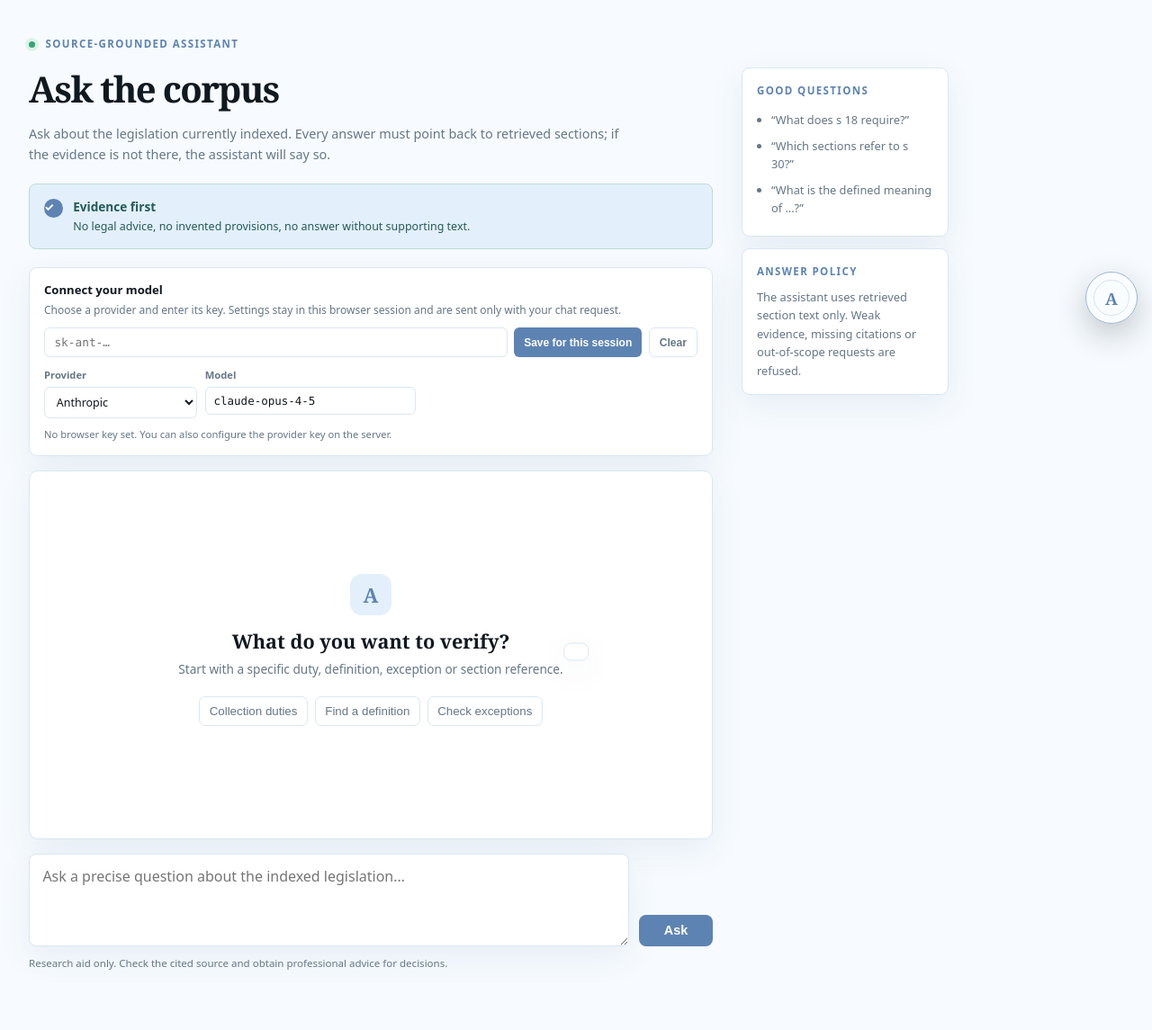
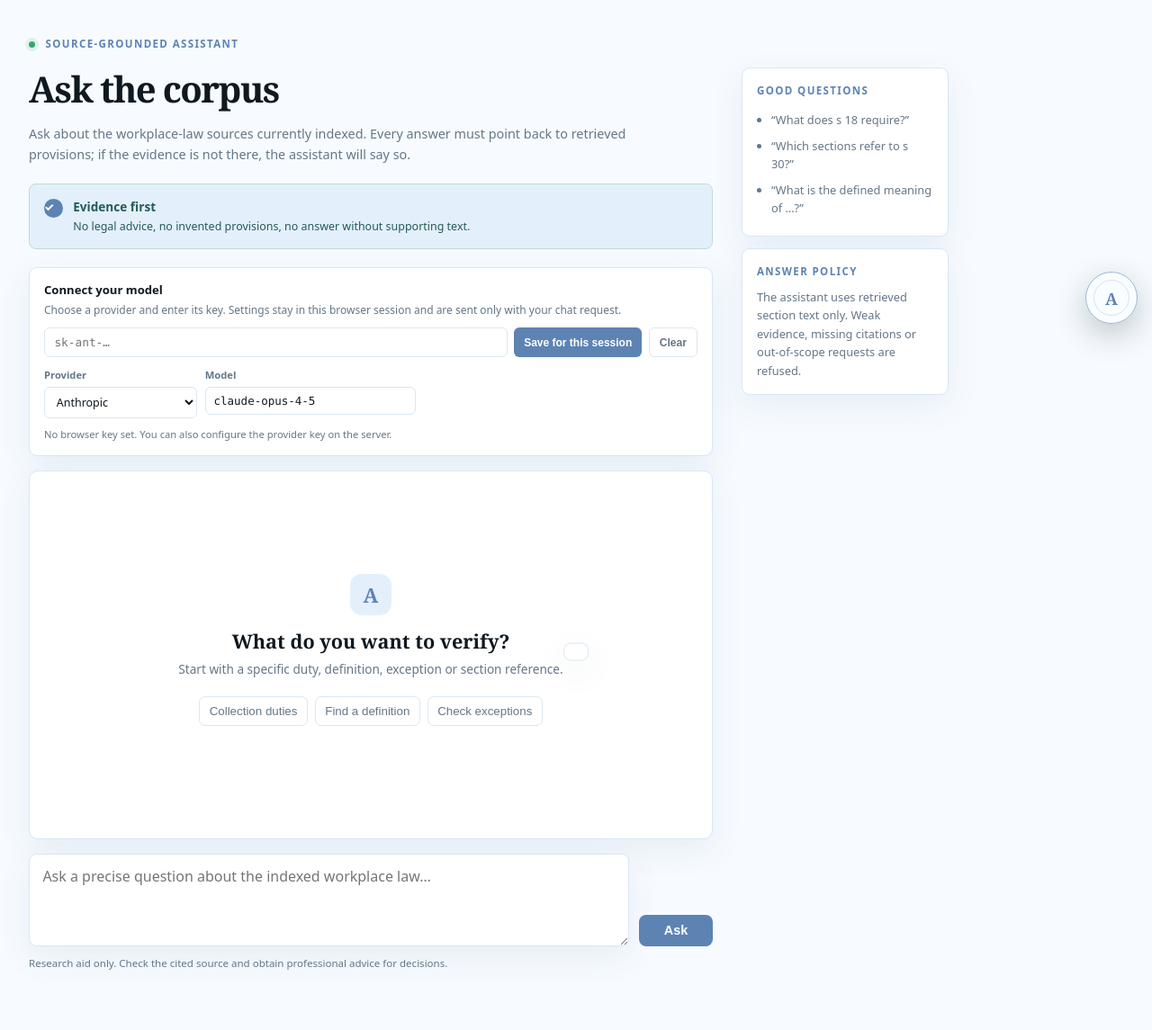
Before and after one commit to Chuanhui-Zheng/AU-Lex-Wiki, a FastAPI app: page /chat in a window 1280 px wide. Shown: the part 69-1214 px from the top of the page at 90% size. Run offline with FastAPI, Linux system fonts and the light colour scheme; some libraries are stand-ins or nearby versions.

Commit message:
Update the grounded chat copy

```diff
--- a/frontend/templates/chat.html
+++ b/frontend/templates/chat.html
@@ -1,12 +1,12 @@
 {% extends "base.html" %}
-{% block title %}Ask — AU-Lex-Wiki{% endblock %}
+{% block title %}Ask — AU-WorkLaw-Atlas{% endblock %}
 
 {% block content %}
 <div class="chat-layout">
   <section class="chat-container">
     <div class="eyebrow"><span class="status-dot"></span> Source-grounded assistant</div>
     <h1>Ask the corpus</h1>
-    <p class="chat-desc">Ask about the legislation currently indexed. Every answer must point back to retrieved sections; if the evidence is not there, the assistant will say so.</p>
+      <p class="chat-desc">Ask about the workplace-law sources currently indexed. Every answer must point back to retrieved provisions; if the evidence is not there, the assistant will say so.</p>
 
     <div class="guardrail-banner">
       <span class="guardrail-icon">✓</span>
@@ -49,7 +49,7 @@
 
     <form class="chat-form" id="chatForm">
       <label class="sr-only" for="chatInput">Question</label>
-      <textarea id="chatInput" placeholder="Ask a precise question about the indexed legislation…" rows="3"></textarea>
+      <textarea id="chatInput" placeholder="Ask a precise question about the indexed workplace law…" rows="3"></textarea>
       <button type="submit" id="chatSubmit">Ask</button>
     </form>
     <p class="chat-footnote">Research aid only. Check the cited source and obtain professional advice for decisions.</p>
@@ -219,7 +219,7 @@ function appendMessage(role, content, sources) {
 
   const label = document.createElement('span');
   label.className = 'message-label';
-  label.textContent = role === 'user' ? 'You' : 'AU-Lex assistant';
+  label.textContent = role === 'user' ? 'You' : 'AU-WorkLaw assistant';
   div.appendChild(label);
 
   const text = document.createElement('p');
```
